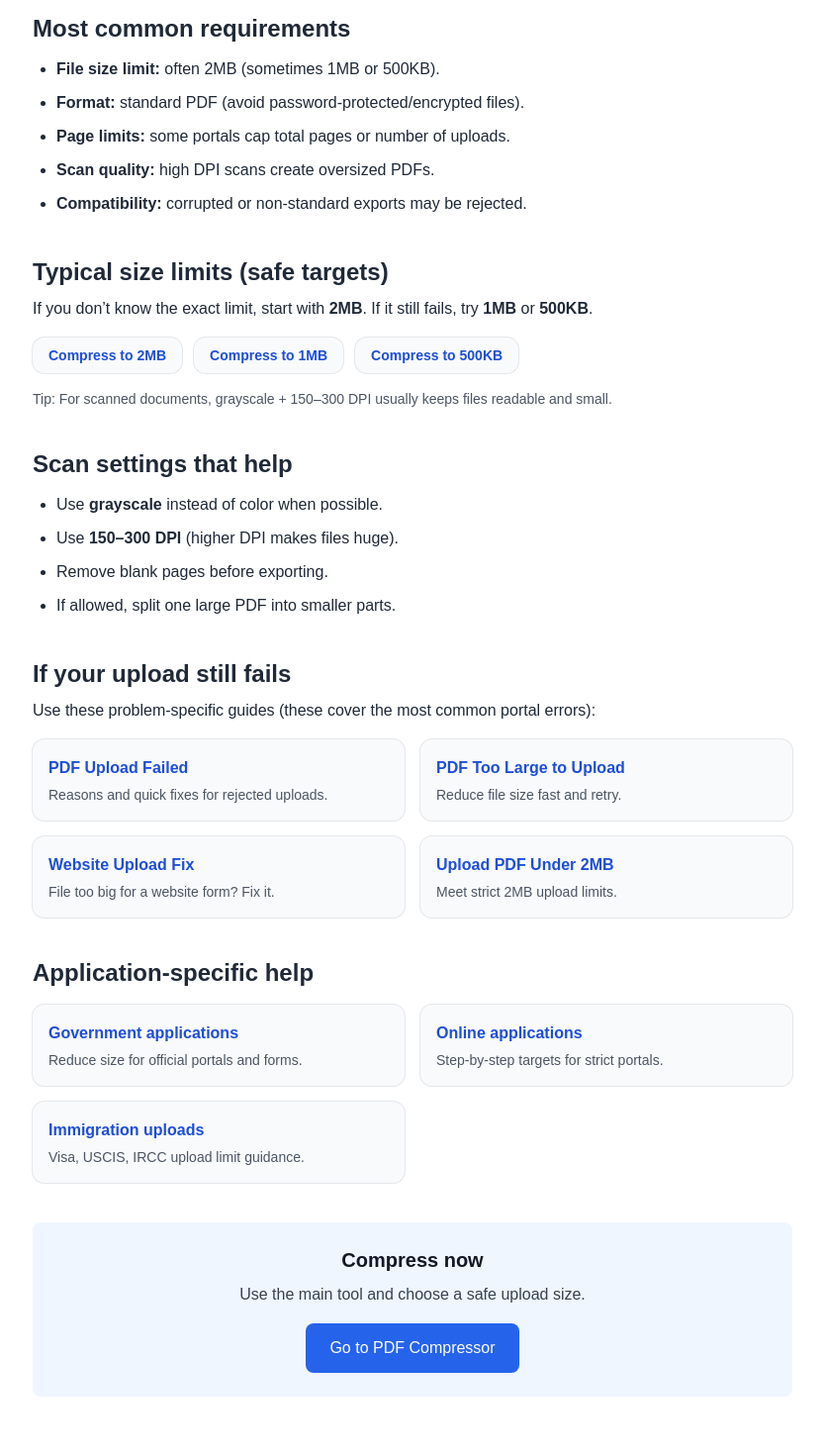
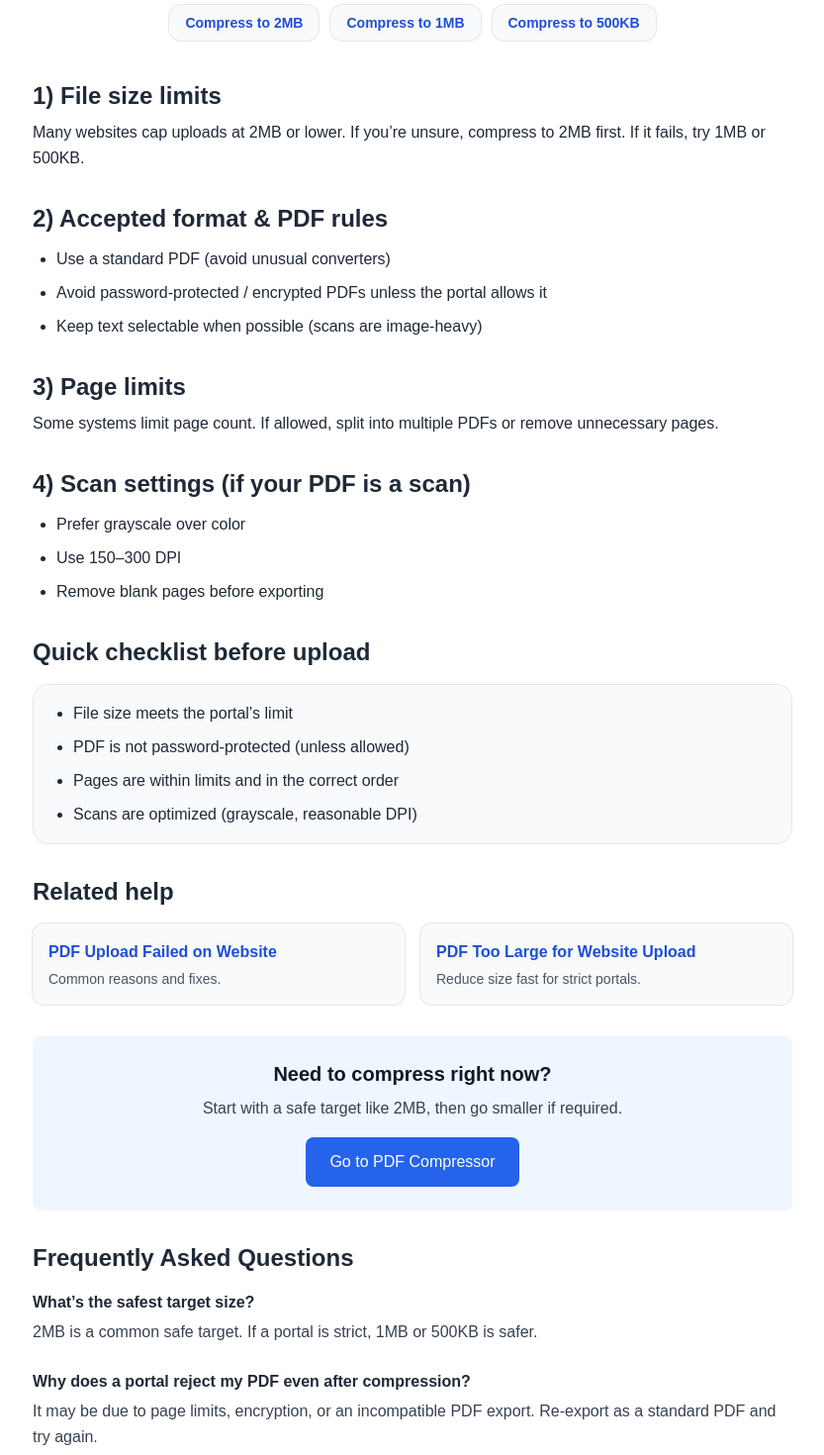
Before and after one commit to behicyildirim/compresspdfto2mb, a Next.js app: page /pdf-upload-requirements in a window 1280 px wide. Shown: the part 260-1730 px from the top of the page at 99% size, without its empty margins (223-1056 px from the left). Built offline with nearby package versions, Linux system fonts and the light colour scheme.

Commit message:
Add website upload requirement pages

```diff
--- a/app/pdf-too-large-for-website-upload/page.tsx
+++ b/app/pdf-too-large-for-website-upload/page.tsx
@@ -1,89 +1,108 @@
 import Link from "next/link";
 
 export const metadata = {
-  title: "Compress PDF for Government Application (Meet File Limits)",
+  title: "PDF Too Large for Website Upload? Reduce Size Fast",
   description:
-    "Compress PDF for government applications. Reduce PDF size to meet strict portal limits for forms, documents, and submissions.",
+    "PDF too large for website upload? Fix file size limits quickly by compressing scanned PDFs and meeting strict portal requirements.",
 };
 
-export default function CompressPdfForGovernmentApplicationPage() {
+export default function PdfTooLargeForWebsiteUploadPage() {
   return (
     <main className="min-h-screen bg-white px-4 py-14">
       <div className="mx-auto max-w-3xl text-gray-800">
         <h1 className="text-4xl font-bold text-center">
-          Compress PDF for Government Application
+          PDF Too Large for Website Upload?
         </h1>
 
         <p className="mt-4 text-lg text-gray-600 text-center">
-          Government portals often have strict upload limits. Compress your PDF to a safe size and upload without errors.
+          Many websites reject PDFs because of strict file size limits (often 1–2MB).
+          Use the quick fixes below to reduce size and upload successfully.
         </p>
+
+        <div className="mt-8 flex flex-wrap justify-center gap-3">
+          {[
+            { href: "/compress-pdf-to-2mb", label: "Compress to 2MB" },
+            { href: "/compress-pdf-to-1mb", label: "Compress to 1MB" },
+            { href: "/compress-pdf-to-500kb", label: "Compress to 500KB" },
+          ].map((i) => (
+            <a
+              key={i.href}
+              href={i.href}
+              className="rounded-xl bg-gray-50 px-4 py-2 text-sm font-semibold text-blue-700 ring-1 ring-gray-200 hover:bg-blue-50 transition"
+            >
+              {i.label}
+            </a>
+          ))}
+        </div>
 
         <div className="mt-10 space-y-8 leading-relaxed">
           <section>
-            <h2 className="text-2xl font-semibold">Recommended target sizes</h2>
+            <h2 className="text-2xl font-semibold">Why PDFs become too large</h2>
             <ul className="mt-3 list-disc pl-6 space-y-2">
-              <li><b>2MB</b>: common safe target when the limit is unclear.</li>
-              <li><b>1MB</b>: for stricter portals.</li>
-              <li><b>500KB</b>: for very strict forms and older systems.</li>
+              <li>Scanned documents saved as high-resolution images</li>
+              <li>Color scans instead of grayscale</li>
+              <li>Extra blank pages included</li>
+              <li>Large embedded photos/screenshots</li>
             </ul>
+          </section>
 
-            <div className="mt-4 flex flex-wrap gap-3">
-              <a href="/compress-pdf-to-2mb" className="rounded-xl bg-gray-50 px-4 py-2 text-sm font-semibold text-blue-700 ring-1 ring-gray-200 hover:bg-blue-50 transition">
-                Compress to 2MB
-              </a>
-              <a href="/compress-pdf-to-1mb" className="rounded-xl bg-gray-50 px-4 py-2 text-sm font-semibold text-blue-700 ring-1 ring-gray-200 hover:bg-blue-50 transition">
-                Compress to 1MB
-              </a>
-              <a href="/compress-pdf-to-500kb" className="rounded-xl bg-gray-50 px-4 py-2 text-sm font-semibold text-blue-700 ring-1 ring-gray-200 hover:bg-blue-50 transition">
-                Compress to 500KB
-              </a>
+          <section>
+            <h2 className="text-2xl font-semibold">Fastest fix</h2>
+            <p className="mt-2">
+              If you don’t know the exact website limit, start with <b>2MB</b>. If it still fails,
+              try <b>1MB</b> or <b>500KB</b>.
+            </p>
+            <div className="mt-4 rounded-2xl border border-gray-200 bg-gray-50 p-4">
+              <ol className="list-decimal pl-6 space-y-2">
+                <li>Compress your PDF to a safe target (2MB → 1MB → 500KB).</li>
+                <li>Re-upload to the website.</li>
+                <li>If it fails again, check portal rules (page limit, password, format).</li>
+              </ol>
             </div>
           </section>
 
           <section>
-            <h2 className="text-2xl font-semibold">Why government portals reject PDFs</h2>
+            <h2 className="text-2xl font-semibold">Best practices for scanned PDFs</h2>
             <ul className="mt-3 list-disc pl-6 space-y-2">
-              <li>File size is above the allowed limit.</li>
-              <li>Scanned documents are high-DPI and image-heavy.</li>
-              <li>Password-protected PDFs are blocked.</li>
-              <li>Uploads time out on slow networks.</li>
+              <li>Use grayscale scans when possible</li>
+              <li>Scan at 150–300 DPI</li>
+              <li>Remove blank pages</li>
+              <li>Re-export as a standard PDF (avoid weird converters)</li>
             </ul>
           </section>
 
           <section>
-            <h2 className="text-2xl font-semibold">Before you upload</h2>
-            <ul className="mt-3 list-disc pl-6 space-y-2">
-              <li>Use grayscale scans where possible.</li>
-              <li>Scan at 150–300 DPI.</li>
-              <li>Remove blank pages.</li>
-              <li>Compress, then upload again.</li>
-            </ul>
-          </section>
+            <h2 className="text-2xl font-semibold">Related help</h2>
+            <div className="mt-4 grid grid-cols-1 sm:grid-cols-2 gap-4">
+              <a
+                href="/pdf-upload-failed-on-website"
+                className="rounded-xl bg-gray-50 px-4 py-4 shadow-sm ring-1 ring-gray-200 hover:bg-blue-50 transition"
+              >
+                <h3 className="font-semibold text-blue-700">PDF Upload Failed on Website</h3>
+                <p className="text-sm text-gray-600 mt-1">
+                  Common causes and quick fixes.
+                </p>
+              </a>
 
-          <section>
-            <h2 className="text-2xl font-semibold">Related guides</h2>
-            <div className="mt-4 grid grid-cols-1 sm:grid-cols-2 gap-4">
               <a
                 href="/pdf-upload-requirements"
                 className="rounded-xl bg-gray-50 px-4 py-4 shadow-sm ring-1 ring-gray-200 hover:bg-blue-50 transition"
               >
                 <h3 className="font-semibold text-blue-700">PDF Upload Requirements</h3>
-                <p className="text-sm text-gray-600 mt-1">Checklist for size + format rules.</p>
-              </a>
-
-              <a
-                href="/reduce-pdf-size-for-online-application"
-                className="rounded-xl bg-gray-50 px-4 py-4 shadow-sm ring-1 ring-gray-200 hover:bg-blue-50 transition"
-              >
-                <h3 className="font-semibold text-blue-700">Online Application Upload Tips</h3>
-                <p className="text-sm text-gray-600 mt-1">Meet strict limits fast.</p>
+                <p className="text-sm text-gray-600 mt-1">
+                  Size, format, and page limit checklist.
+                </p>
               </a>
             </div>
           </section>
 
           <section className="bg-blue-50 p-6 rounded-lg text-center">
-            <h2 className="text-xl font-semibold text-gray-900">Compress now</h2>
-            <p className="mt-2 text-gray-700">Use the main tool and start with 2MB.</p>
+            <h2 className="text-xl font-semibold text-gray-900">
+              Compress now and upload again
+            </h2>
+            <p className="mt-2 text-gray-700">
+              Start with 2MB. If the portal is strict, go smaller.
+            </p>
             <Link
               href="/"
               className="inline-block mt-4 bg-blue-600 text-white px-6 py-3 rounded-lg hover:bg-blue-700 transition"
--- a/app/pdf-upload-requirements/page.tsx
+++ b/app/pdf-upload-requirements/page.tsx
@@ -1,9 +1,9 @@
 import Link from "next/link";
 
 export const metadata = {
-  title: "PDF Upload Requirements (Size, Format, Page Limits & Rules)",
+  title: "PDF Upload Requirements: Size, Format & Page Limits",
   description:
-    "PDF upload requirements: file size limits (2MB/1MB/500KB), accepted formats, page limits, and portal rules. Fix common upload errors fast.",
+    "PDF upload requirements checklist: file size limits, formats, page limits, and scan settings. Learn how to prepare and compress PDFs for strict portals.",
 };
 
 export default function PdfUploadRequirementsPage() {
@@ -13,30 +13,11 @@ export default function PdfUploadRequirementsPage() {
         <h1 className="text-4xl font-bold text-center">PDF Upload Requirements</h1>
 
         <p className="mt-4 text-lg text-gray-600 text-center">
-          Most upload failures happen due to size limits, scan settings, or portal rules.
-          Use this checklist to upload your PDF successfully.
+          Many portals reject PDFs due to size limits, format rules, or page restrictions.
+          Use this checklist to prepare your file before uploading.
         </p>
 
-        <div className="mt-10 space-y-10 leading-relaxed">
-          <section>
-            <h2 className="text-2xl font-semibold">Most common requirements</h2>
-            <ul className="mt-3 list-disc pl-6 space-y-2">
-              <li><b>File size limit:</b> often 2MB (sometimes 1MB or 500KB).</li>
-              <li><b>Format:</b> standard PDF (avoid password-protected/encrypted files).</li>
-              <li><b>Page limits:</b> some portals cap total pages or number of uploads.</li>
-              <li><b>Scan quality:</b> high DPI scans create oversized PDFs.</li>
-              <li><b>Compatibility:</b> corrupted or non-standard exports may be rejected.</li>
-            </ul>
-          </section>
-
-          <section>
-            <h2 className="text-2xl font-semibold">Typical size limits (safe targets)</h2>
-            <p className="mt-2">
-              If you don’t know the exact limit, start with <b>2MB</b>. If it still fails,
-              try <b>1MB</b> or <b>500KB</b>.
-            </p>
-
-            <div className="mt-4 flex flex-wrap gap-3">
+        <div className="mt-8 flex flex-wrap justify-center gap-3">
           {[
             { href: "/compress-pdf-to-2mb", label: "Compress to 2MB" },
             { href: "/compress-pdf-to-1mb", label: "Compress to 1MB" },
@@ -52,45 +33,62 @@ export default function PdfUploadRequirementsPage() {
           ))}
         </div>
 
-            <p className="mt-4 text-sm text-gray-600">
-              Tip: For scanned documents, grayscale + 150–300 DPI usually keeps files readable and small.
+        <div className="mt-10 space-y-8 leading-relaxed">
+          <section>
+            <h2 className="text-2xl font-semibold">1) File size limits</h2>
+            <p className="mt-2">
+              Many websites cap uploads at 2MB or lower. If you’re unsure, compress to 2MB first.
+              If it fails, try 1MB or 500KB.
             </p>
           </section>
 
           <section>
-            <h2 className="text-2xl font-semibold">Scan settings that help</h2>
+            <h2 className="text-2xl font-semibold">2) Accepted format & PDF rules</h2>
             <ul className="mt-3 list-disc pl-6 space-y-2">
-              <li>Use <b>grayscale</b> instead of color when possible.</li>
-              <li>Use <b>150–300 DPI</b> (higher DPI makes files huge).</li>
-              <li>Remove blank pages before exporting.</li>
-              <li>If allowed, split one large PDF into smaller parts.</li>
+              <li>Use a standard PDF (avoid unusual converters)</li>
+              <li>Avoid password-protected / encrypted PDFs unless the portal allows it</li>
+              <li>Keep text selectable when possible (scans are image-heavy)</li>
             </ul>
           </section>
 
           <section>
-            <h2 className="text-2xl font-semibold">If your upload still fails</h2>
+            <h2 className="text-2xl font-semibold">3) Page limits</h2>
             <p className="mt-2">
-              Use these problem-specific guides (these cover the most common portal errors):
+              Some systems limit page count. If allowed, split into multiple PDFs or remove unnecessary pages.
             </p>
+          </section>
 
+          <section>
+            <h2 className="text-2xl font-semibold">4) Scan settings (if your PDF is a scan)</h2>
+            <ul className="mt-3 list-disc pl-6 space-y-2">
+              <li>Prefer grayscale over color</li>
+              <li>Use 150–300 DPI</li>
+              <li>Remove blank pages before exporting</li>
+            </ul>
+          </section>
+
+          <section>
+            <h2 className="text-2xl font-semibold">Quick checklist before upload</h2>
+            <div className="mt-4 rounded-2xl border border-gray-200 bg-gray-50 p-4">
+              <ul className="list-disc pl-6 space-y-2">
+                <li>File size meets the portal’s limit</li>
+                <li>PDF is not password-protected (unless allowed)</li>
+                <li>Pages are within limits and in the correct order</li>
+                <li>Scans are optimized (grayscale, reasonable DPI)</li>
+              </ul>
+            </div>
+          </section>
+
+          <section>
+            <h2 className="text-2xl font-semibold">Related help</h2>
             <div className="mt-4 grid grid-cols-1 sm:grid-cols-2 gap-4">
               <a
-                href="/pdf-upload-failed"
+                href="/pdf-upload-failed-on-website"
                 className="rounded-xl bg-gray-50 px-4 py-4 shadow-sm ring-1 ring-gray-200 hover:bg-blue-50 transition"
               >
-                <h3 className="font-semibold text-blue-700">PDF Upload Failed</h3>
+                <h3 className="font-semibold text-blue-700">PDF Upload Failed on Website</h3>
                 <p className="text-sm text-gray-600 mt-1">
-                  Reasons and quick fixes for rejected uploads.
-                </p>
-              </a>
-
-              <a
-                href="/pdf-too-large-to-upload"
-                className="rounded-xl bg-gray-50 px-4 py-4 shadow-sm ring-1 ring-gray-200 hover:bg-blue-50 transition"
-              >
-                <h3 className="font-semibold text-blue-700">PDF Too Large to Upload</h3>
-                <p className="text-sm text-gray-600 mt-1">
-                  Reduce file size fast and retry.
+                  Common reasons and fixes.
                 </p>
               </a>
 
@@ -98,64 +96,20 @@ export default function PdfUploadRequirementsPage() {
                 href="/pdf-too-large-for-website-upload"
                 className="rounded-xl bg-gray-50 px-4 py-4 shadow-sm ring-1 ring-gray-200 hover:bg-blue-50 transition"
               >
-                <h3 className="font-semibold text-blue-700">Website Upload Fix</h3>
+                <h3 className="font-semibold text-blue-700">PDF Too Large for Website Upload</h3>
                 <p className="text-sm text-gray-600 mt-1">
-                  File too big for a website form? Fix it.
-                </p>
-              </a>
-
-              <a
-                href="/upload-pdf-under-2mb"
-                className="rounded-xl bg-gray-50 px-4 py-4 shadow-sm ring-1 ring-gray-200 hover:bg-blue-50 transition"
-              >
-                <h3 className="font-semibold text-blue-700">Upload PDF Under 2MB</h3>
-                <p className="text-sm text-gray-600 mt-1">
-                  Meet strict 2MB upload limits.
-                </p>
-              </a>
-            </div>
-          </section>
-
-          <section>
-            <h2 className="text-2xl font-semibold">Application-specific help</h2>
-
-            <div className="mt-4 grid grid-cols-1 sm:grid-cols-2 gap-4">
-              <a
-                href="/compress-pdf-for-government-application"
-                className="rounded-xl bg-gray-50 px-4 py-4 shadow-sm ring-1 ring-gray-200 hover:bg-blue-50 transition"
-              >
-                <h3 className="font-semibold text-blue-700">Government applications</h3>
-                <p className="text-sm text-gray-600 mt-1">
-                  Reduce size for official portals and forms.
-                </p>
-              </a>
-
-              <a
-                href="/reduce-pdf-size-for-online-application"
-                className="rounded-xl bg-gray-50 px-4 py-4 shadow-sm ring-1 ring-gray-200 hover:bg-blue-50 transition"
-              >
-                <h3 className="font-semibold text-blue-700">Online applications</h3>
-                <p className="text-sm text-gray-600 mt-1">
-                  Step-by-step targets for strict portals.
-                </p>
-              </a>
-
-              <a
-                href="/immigration-pdf-upload-guide"
-                className="rounded-xl bg-gray-50 px-4 py-4 shadow-sm ring-1 ring-gray-200 hover:bg-blue-50 transition"
-              >
-                <h3 className="font-semibold text-blue-700">Immigration uploads</h3>
-                <p className="text-sm text-gray-600 mt-1">
-                  Visa, USCIS, IRCC upload limit guidance.
+                  Reduce size fast for strict portals.
                 </p>
               </a>
             </div>
           </section>
 
           <section className="bg-blue-50 p-6 rounded-lg text-center">
-            <h2 className="text-xl font-semibold text-gray-900">Compress now</h2>
+            <h2 className="text-xl font-semibold text-gray-900">
+              Need to compress right now?
+            </h2>
             <p className="mt-2 text-gray-700">
-              Use the main tool and choose a safe upload size.
+              Start with a safe target like 2MB, then go smaller if required.
             </p>
             <Link
               href="/"
@@ -164,6 +118,24 @@ export default function PdfUploadRequirementsPage() {
               Go to PDF Compressor
             </Link>
           </section>
+
+          <section>
+            <h2 className="text-2xl font-semibold">Frequently Asked Questions</h2>
+            <div className="mt-4 space-y-6">
+              <div>
+                <h3 className="font-semibold">What’s the safest target size?</h3>
+                <p className="mt-1 text-gray-700">
+                  2MB is a common safe target. If a portal is strict, 1MB or 500KB is safer.
+                </p>
+              </div>
+              <div>
+                <h3 className="font-semibold">Why does a portal reject my PDF even after compression?</h3>
+                <p className="mt-1 text-gray-700">
+                  It may be due to page limits, encryption, or an incompatible PDF export. Re-export as a standard PDF and try again.
+                </p>
+              </div>
+            </div>
+          </section>
         </div>
       </div>
     </main>
```
Lines whose indentation alone changed are shown as unchanged.
